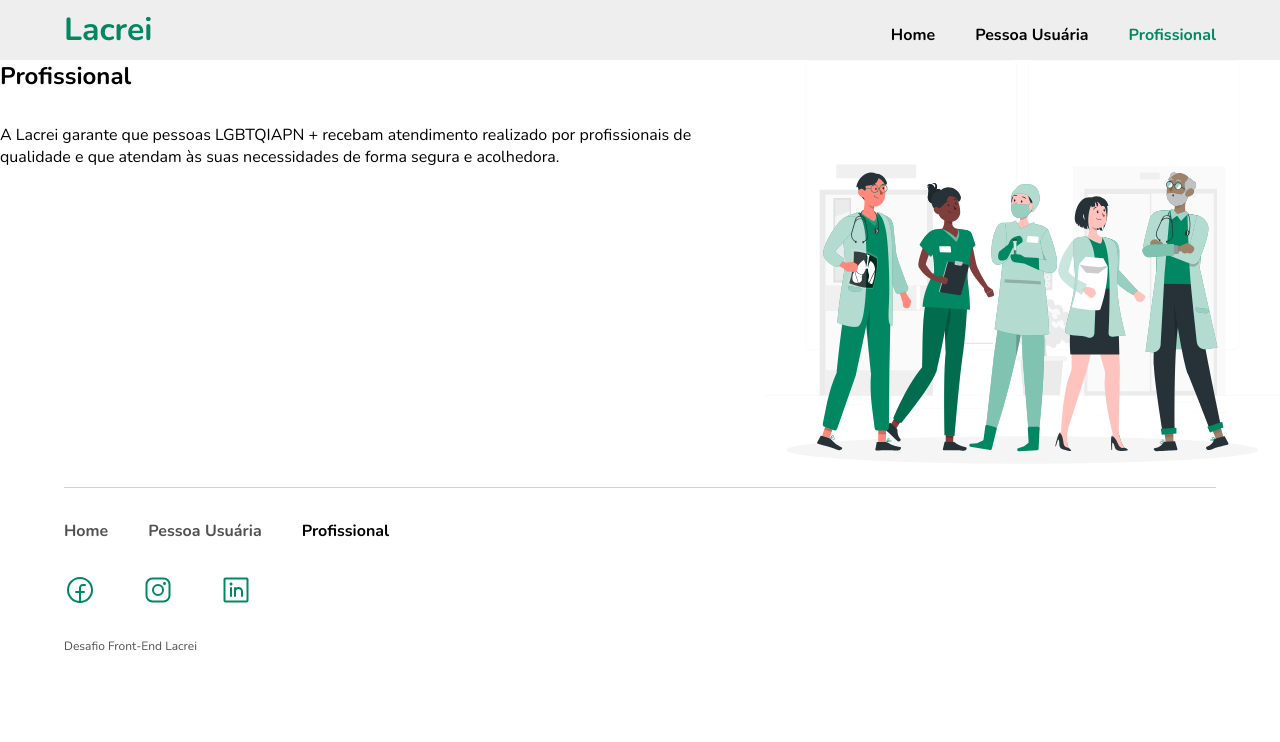
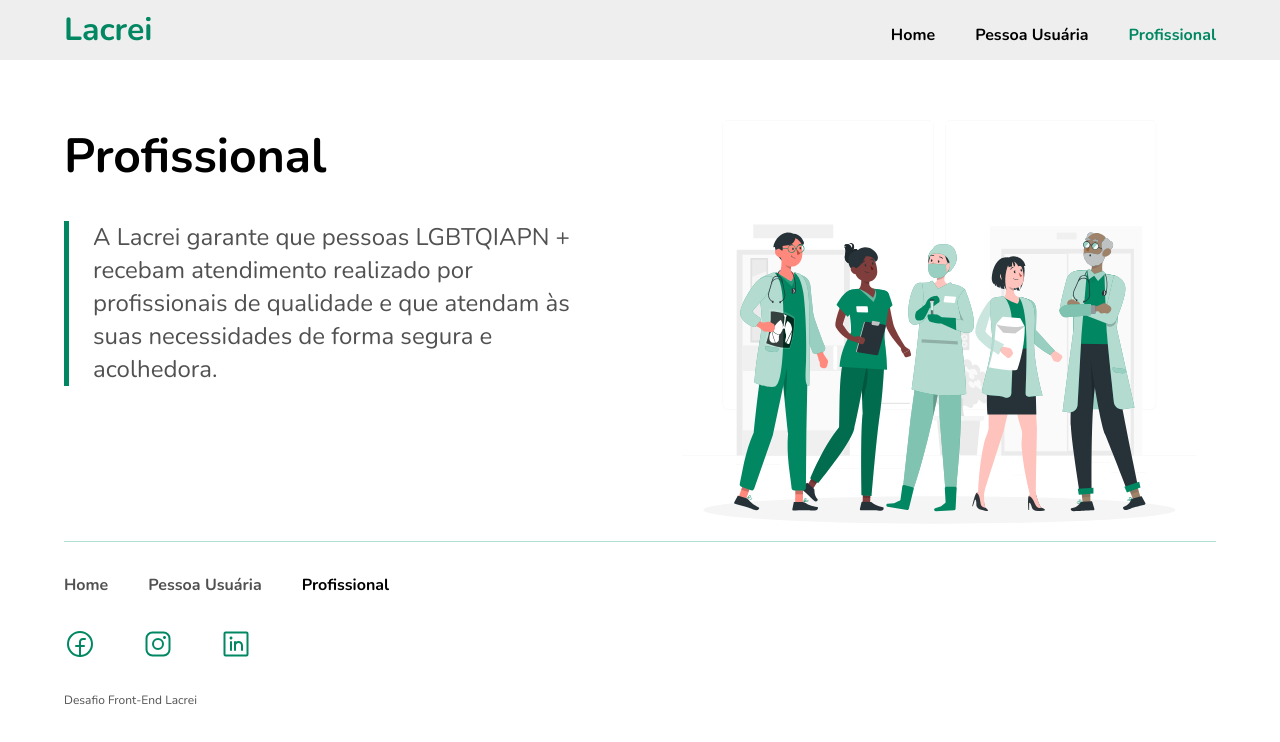
Before and after one commit to RaissaVasconcelos/Desafio-Lacrei2.0, a React (Vite) app in the folder desafio-lacrei/: page /profissional in a window 1280 px wide. Shown: the top 742 px of the page. Built offline with nearby package versions, Linux system fonts and the light colour scheme.

Commit message:
style: refactor Person Component

```diff
--- a/desafio-lacrei/src/componentes/Person/Person.style.ts
+++ b/desafio-lacrei/src/componentes/Person/Person.style.ts
@@ -3,10 +3,35 @@ import styled from 'styled-components'
 export const Main = styled.main`
   display: flex;
   gap: 32px;
+  justify-content: baseline;
+
+  h1 {
+    width: 28.4rem;
+    font-style: normal;
+    font-weight: 700;
+    font-size: 48px;
+    line-height: 65px;
+  }
+
+  img {
+    margin-top: 60px;
+  }
 `
 
 export const SectionText = styled.section`
   display: flex;
   flex-direction: column;
   gap: 32px;
+  margin: 64px 64px 0px;
 `
+
+export const TextPerson = styled.p`
+  width: 521px;
+  font-style: normal;
+  font-weight: 400;
+  font-size: 24px;
+  line-height: 33px;
+  color: ${(props) => props.theme['black-100']};
+  padding-left: 24px;
+  border-left: 5px solid #018762;
+`
--- a/desafio-lacrei/src/componentes/Person/index.tsx
+++ b/desafio-lacrei/src/componentes/Person/index.tsx
@@ -1,4 +1,4 @@
-import { SectionText, Main } from './Person.style'
+import { SectionText, Main, TextPerson } from './Person.style'
 
 interface PersonProps {
   image: string
@@ -11,11 +11,9 @@ export function Person({ text, image, title }: PersonProps) {
     <Main>
       <SectionText>
         <h1>{title}</h1>
-        <p>{text}</p>
+        <TextPerson>{text}</TextPerson>
       </SectionText>
-      <section>
-        <img src={image} alt='Imagem de Usuários'/>
-      </section>
+      <img src={image} alt='Imagem de Usuários'/>
     </Main>
   )
 }
--- a/desafio-lacrei/src/pages/Home/index.tsx
+++ b/desafio-lacrei/src/pages/Home/index.tsx
@@ -1,4 +1,4 @@
-import image from '../../public/home.svg'
+import image from '../../../public/home.svg'
 import { Main, ButtonContainer, SectionText } from './Home.style'
 import { Button } from '../../componentes/Button';
 
```
